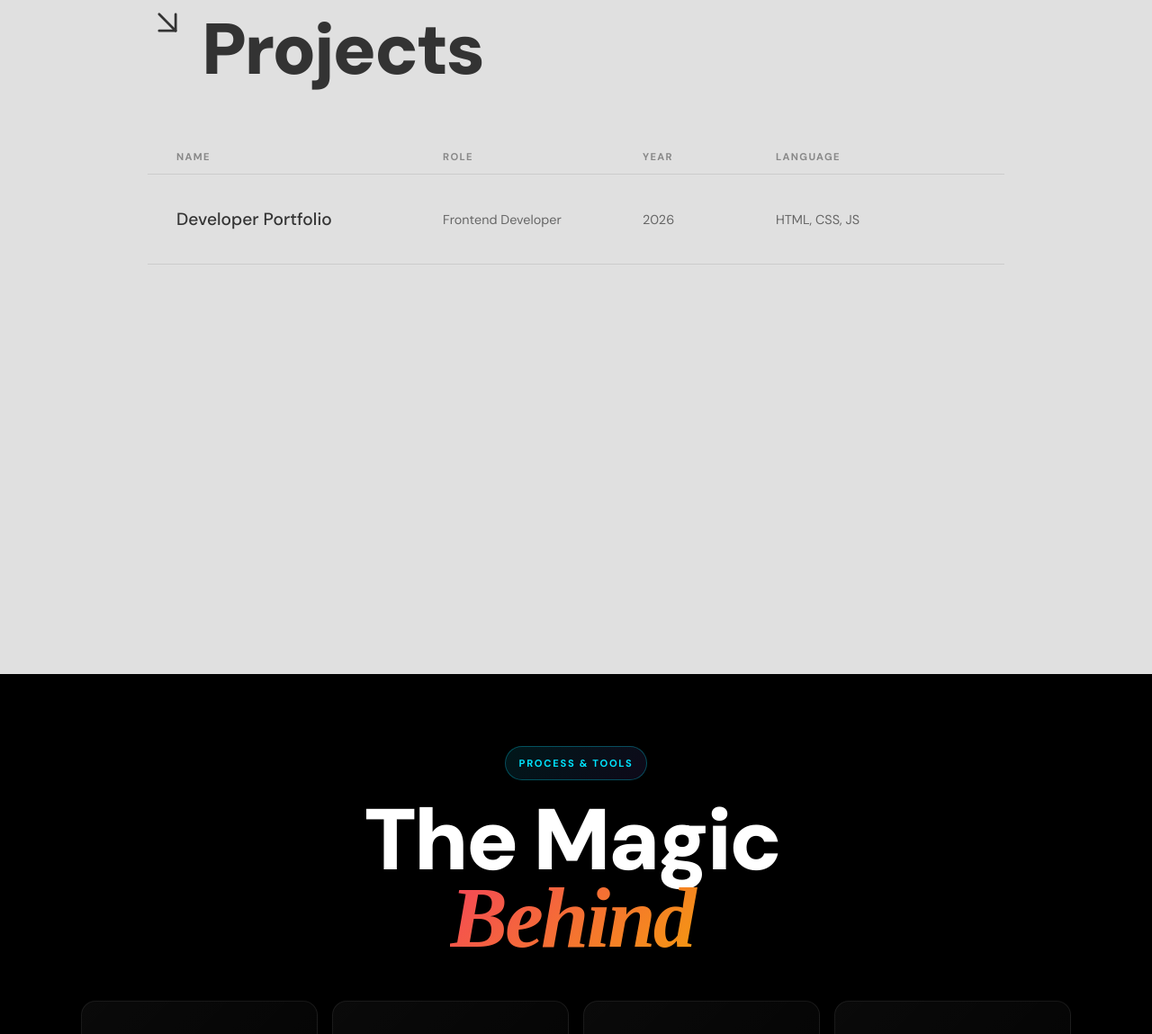
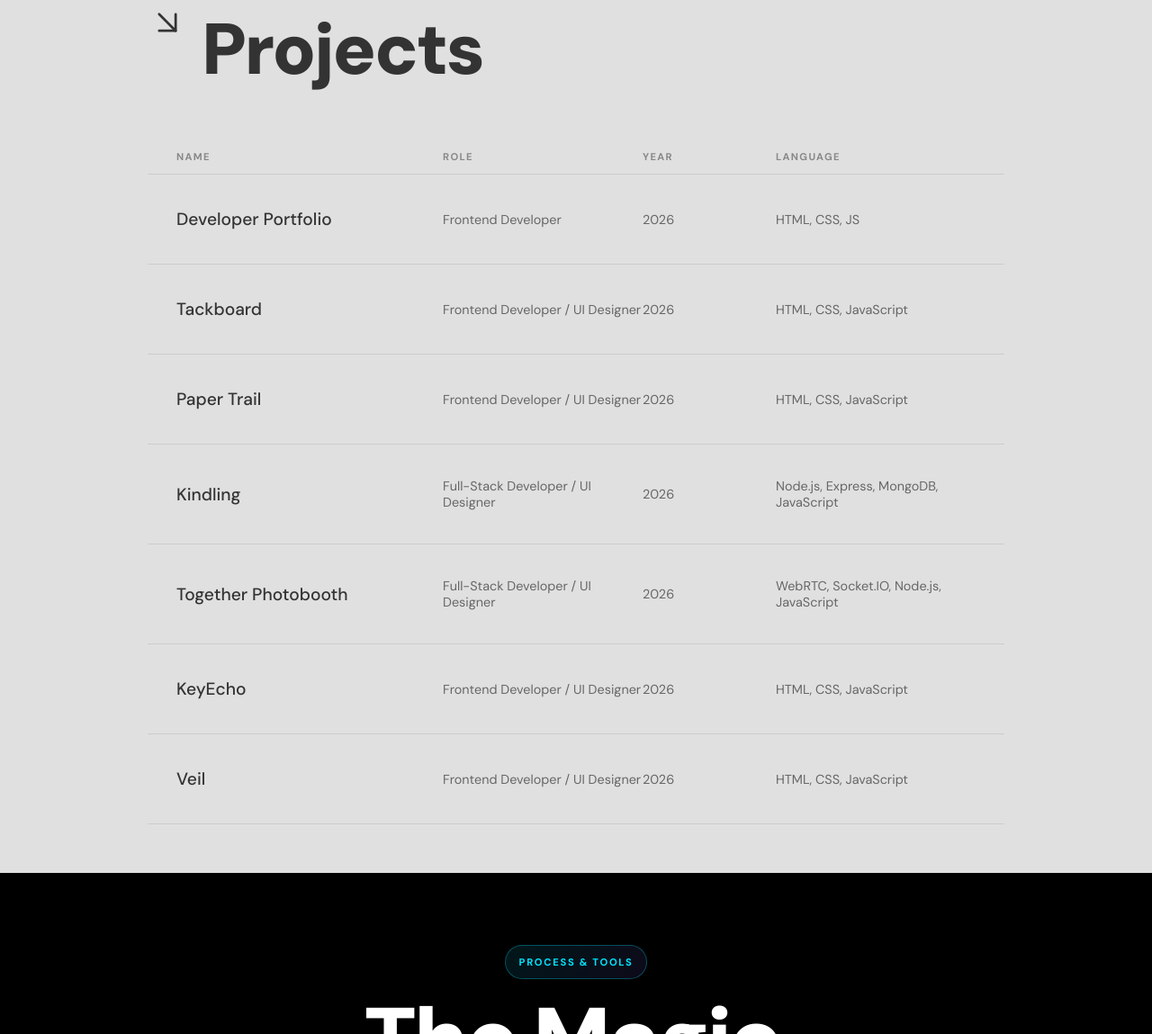
Before and after one commit to jaskrninlove/Jass, a website: page index.html in a window 1280 px wide. Shown: the part 1651-2800 px from the top of the page at 90% size. Drawn offline with nearby package versions, Linux system fonts and the light colour scheme.

Commit message:
Update index.html

```diff
--- a/index.html
+++ b/index.html
@@ -1077,6 +1077,48 @@ section { position: relative; }
           <span class="project-year">2026</span>
           <span class="project-tags">HTML, CSS, JS</span>
         </a>
+        <a href="https://tackboard-mu.vercel.app/" target="_blank" rel="noopener noreferrer" class="project-row" data-image="assets/tackboard.png">
+          <span class="project-name">Tackboard</span>
+          <span class="project-role">Frontend Developer / UI Designer</span>
+          <span class="project-year">2026</span>
+          <span class="project-tags">HTML, CSS, JavaScript</span>
+        </a>
+
+        <a href="https://papertrail-sepia.vercel.app/" target="_blank" rel="noopener noreferrer" class="project-row" data-image="assets/papertrail.png">
+          <span class="project-name">Paper Trail</span>
+          <span class="project-role">Frontend Developer / UI Designer</span>
+          <span class="project-year">2026</span>
+          <span class="project-tags">HTML, CSS, JavaScript</span>
+        </a>
+
+        <a href="https://www.playkindling.com/" target="_blank" rel="noopener noreferrer" class="project-row" data-image="assets/kindling.png">
+          <span class="project-name">Kindling</span>
+          <span class="project-role">Full-Stack Developer / UI Designer</span>
+          <span class="project-year">2026</span>
+          <span class="project-tags">Node.js, Express, MongoDB, JavaScript</span>
+        </a>
+
+        <a href="https://togetherphotobooth.vercel.app/" target="_blank" rel="noopener noreferrer" class="project-row" data-image="assets/together.png">
+          <span class="project-name">Together Photobooth</span>
+          <span class="project-role">Full-Stack Developer / UI Designer</span>
+          <span class="project-year">2026</span>
+          <span class="project-tags">WebRTC, Socket.IO, Node.js, JavaScript</span>
+        </a>
+
+        <a href="https://keyecho.vercel.app/" target="_blank" rel="noopener noreferrer" class="project-row" data-image="assets/keyecho.png">
+          <span class="project-name">KeyEcho</span>
+          <span class="project-role">Frontend Developer / UI Designer</span>
+          <span class="project-year">2026</span>
+          <span class="project-tags">HTML, CSS, JavaScript</span>
+        </a>
+
+        <a href="https://veilwish.vercel.app/" target="_blank" rel="noopener noreferrer" class="project-row" data-image="assets/veil.png">
+          <span class="project-name">Veil</span>
+          <span class="project-role">Frontend Developer / UI Designer</span>
+          <span class="project-year">2026</span>
+          <span class="project-tags">HTML, CSS, JavaScript</span>
+        </a>
+
         <!-- Add More Projects Here -->
       </div>
       <!-- Floating Preview -->
@@ -1242,10 +1284,10 @@ section { position: relative; }
         <div class="footer-col">
           <h3>Projects</h3>
           <ul>
-            <li><a href="https://github.com/jaskrninlove/Yuki" target="_blank">Yuki</a></li>
-            <li><a href="https://github.com/jaskrninlove/Yumeko" target="_blank">Yumeko</a></li>
-            <li><a href="https://github.com/jaskrninlove/chordly" target="_blank">Chordly</a></li>
-            <li><a href="https://github.com/jaskrnsings/Jass" target="_blank">Portfolio Website</a></li>
+            <li><a href="https://github.com/jaskrninlove/Keyecho" target="_blank">Keyecho</a></li>
+            <li><a href="https://github.com/jaskrninlove/Together" target="_blank">Together</a></li>
+            <li><a href="https://github.com/jaskrninlove/Papertrail" target="_blank">PaperTrail</a></li>
+            <li><a href="https://github.com/jaskrnsings/Kindling" target="_blank">Kindling</a></li>
           </ul>
         </div>
         <div class="footer-col">
```
